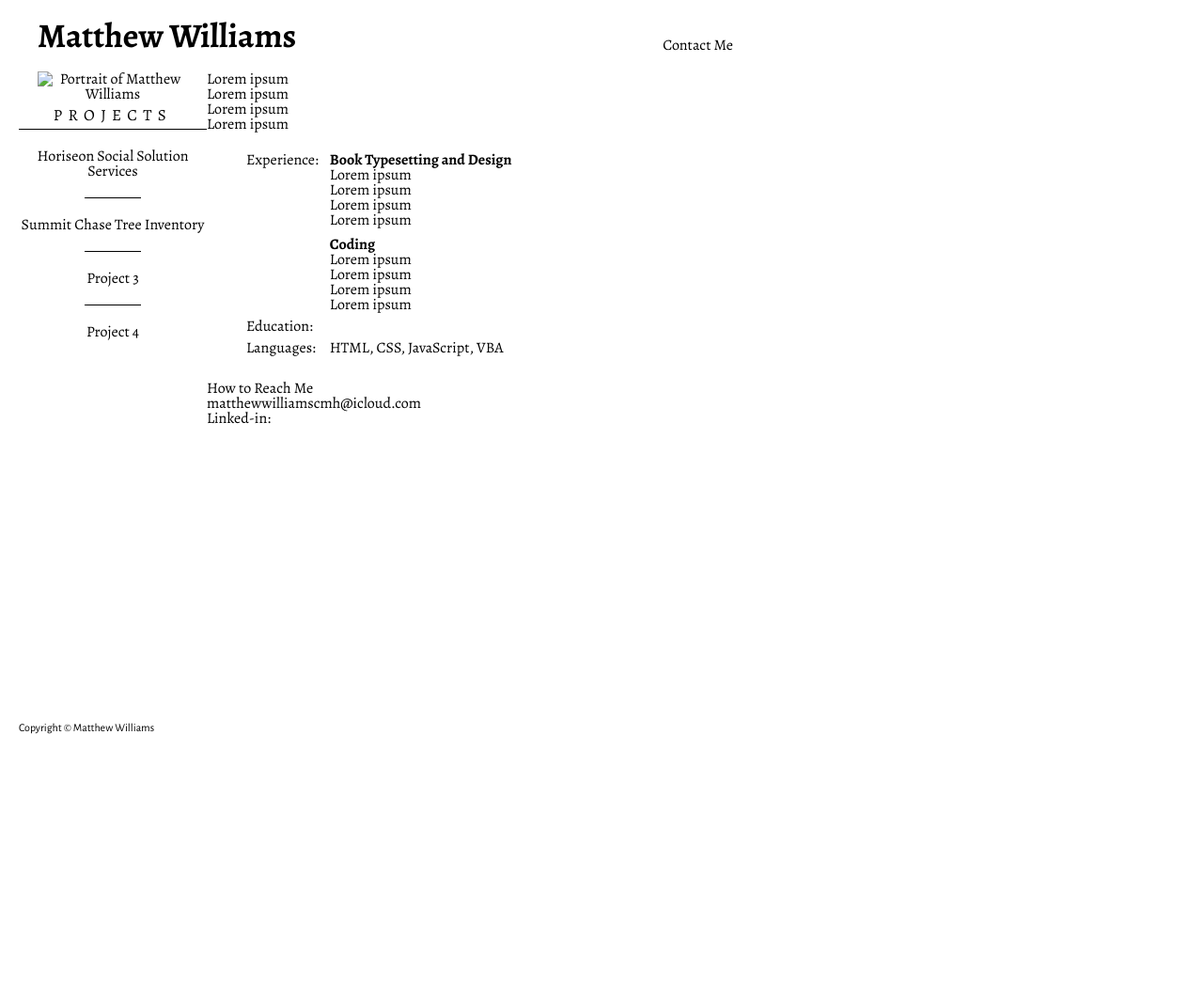
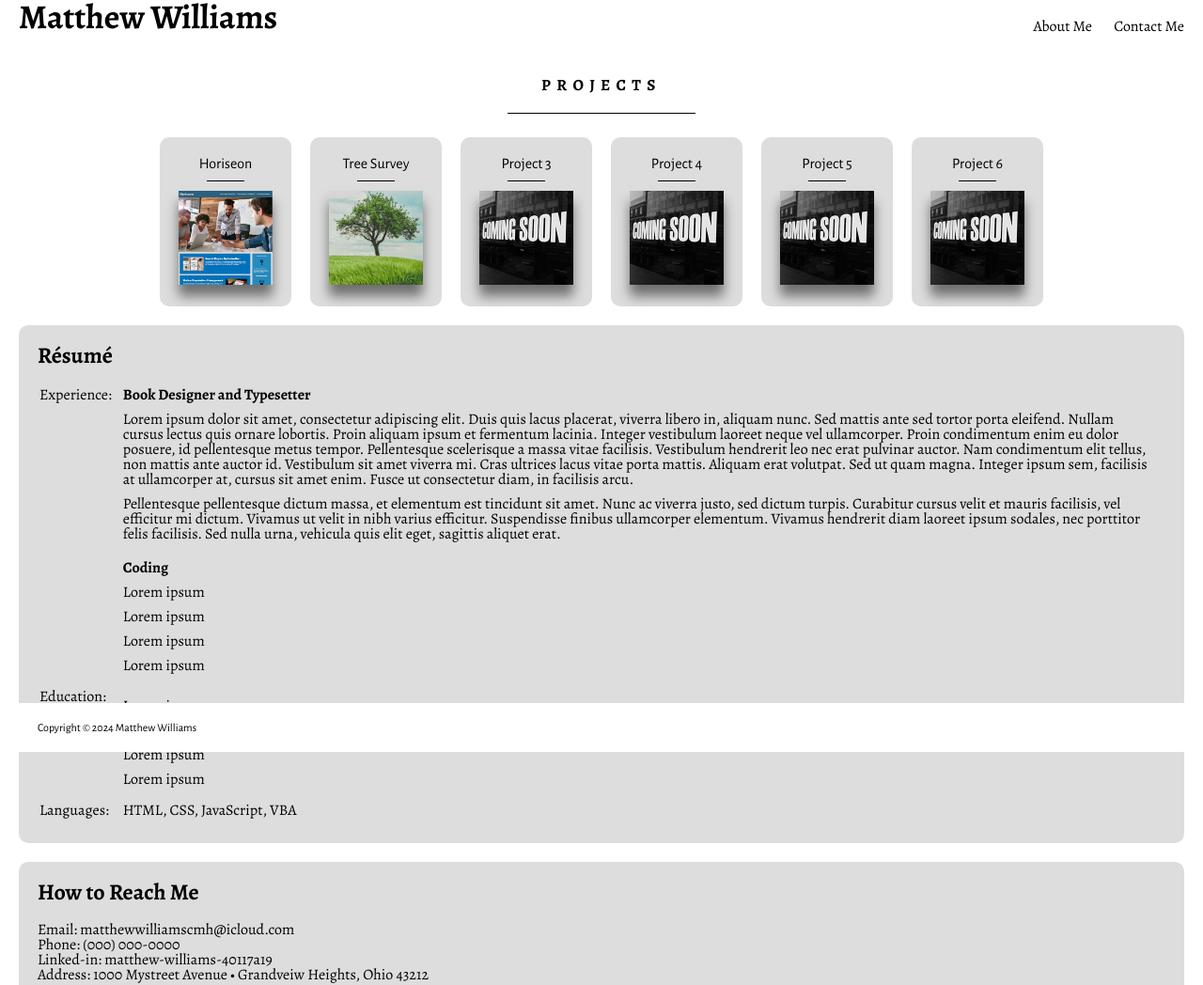
Before and after one commit to MatthewWilliamsCMH/Matthew-Williams-Portfolio, a plain HTML site: page index.html in a window 1280 px wide. Shown: the top 1048 px of the page at 94% size. Before the commit the page ends 800 px from the top, so only its background shows below. Drawn offline with nearby package versions, Linux system fonts and the light colour scheme.

Commit message:
reworked layout to meet brief; finished most coding; minor tweaks and design remain

```diff
--- a/assets/styles.css
+++ b/assets/styles.css
@@ -1,282 +1,177 @@
-/* ---------- fonts ---------- */
-.alegreya-400 {
+/* ---------- universal ---------- */
+  * {
     font-family: "Alegreya", serif;
-    font-optical-sizing: auto;
-    font-weight: 400;
-    font-style: normal;
-  }
-
-  .alegreya-500 {
-    font-family: "Alegreya", serif;
-    font-optical-sizing: auto;
-    font-weight: 500;
-    font-style: normal;
-  }
-
-  .alegreya-600 {
-    font-family: "Alegreya", serif;
-    font-optical-sizing: auto;
-    font-weight: 600;
-    font-style: normal;
-  }
-
-  .alegreya-700 {
-    font-family: "Alegreya", serif;
-    font-optical-sizing: auto;
-    font-weight: 700;
-    font-style: normal;
-  }
-  .alegreya-800 {
-    font-family: "Alegreya", serif;
-    font-optical-sizing: auto;
-    font-weight: 800;
-    font-style: normal;
-  }
-  .alegreya-900 {
-    font-family: "Alegreya", serif;
-    font-optical-sizing: auto;
-    font-weight: 900;
-    font-style: normal;
-  }
-
-  * {
-    box-sizing: border-box;
-    padding: 0;
-    margin: 0;
-    color: black;
     font-size:16px;
-    font-family: "Alegreya", serif;
-    font-optical-sizing: auto;
-    font-weight: 400;
-    font-style: normal;
-}
-
-.alegreya-sans-thin {
-    font-family: "Alegreya Sans", sans-serif;
-    font-weight: 100;
-    font-style: normal;
-  }
-
-  .alegreya-sans-light {
-    font-family: "Alegreya Sans", sans-serif;
-    font-weight: 300;
-    font-style: normal;
-  }
-
-  .alegreya-sans-regular {
-    font-family: "Alegreya Sans", sans-serif;
-    font-weight: 400;
-    font-style: normal;
-  }
-
-  .alegreya-sans-medium {
-    font-family: "Alegreya Sans", sans-serif;
-    font-weight: 500;
-    font-style: normal;
-  }
-
-  .alegreya-sans-bold {
-    font-family: "Alegreya Sans", sans-serif;
-    font-weight: 700;
-    font-style: normal;
-  }
-
-  .alegreya-sans-extrabold {
-    font-family: "Alegreya Sans", sans-serif;
-    font-weight: 800;
-    font-style: normal;
-  }
-
-  .alegreya-sans-black {
-    font-family: "Alegreya Sans", sans-serif;
-    font-weight: 900;
-    font-style: normal;
-  }
-
-  .alegreya-sans-thin-italic {
-    font-family: "Alegreya Sans", sans-serif;
-    font-weight: 100;
-    font-style: italic;
-  }
-
-  .alegreya-sans-light-italic {
-    font-family: "Alegreya Sans", sans-serif;
-    font-weight: 300;
-    font-style: italic;
-  }
-
-  .alegreya-sans-regular-italic {
-    font-family: "Alegreya Sans", sans-serif;
-    font-weight: 400;
-    font-style: italic;
-  }
-
-  .alegreya-sans-medium-italic {
-    font-family: "Alegreya Sans", sans-serif;
-    font-weight: 500;
-    font-style: italic;
-  }
-
-  .alegreya-sans-bold-italic {
-    font-family: "Alegreya Sans", sans-serif;
-    font-weight: 700;
-    font-style: italic;
-  }
-
-  .alegreya-sans-extrabold-italic {
-    font-family: "Alegreya Sans", sans-serif;
-    font-weight: 800;
-    font-style: italic;
-  }
-
-  .alegreya-sans-black-italic {
-    font-family: "Alegreya Sans", sans-serif;
-    font-weight: 900;
-    font-style: italic;
-  }
-
-
-/* ---------- universal ---------- */
-html {
-    max-width:800px;
-    height:100%;
+    font-weight:400;
+    padding:0;
+    margin:0;
+    color:black;
 }
 
 a {
     text-decoration:none;
 }
 
-
-.main {
-    display:flex;
+h2 {
+    font-size:24px;
+    font-weight:700;
+    margin-bottom:20px;
 }
 
-/* ----- header ----- */
+/* ---------- header ---------- */
 .header {
-    /* border: 1px solid blue; */
-    margin-left:20px;
     display:flex;
     justify-content:space-between;
-    padding: 20px;
-}
-.header h1 {
-    font-family: "Alegreya", serf;
-    font-weight:700;
-    font-size:36px;
+    align-items:flex-end;
+    margin-left:20px;
 }
 
-.header div p:hover {
+.header h1 {
+    font-size:36px;
+    font-weight:700;
+}
+
+.header div p {
+    display:inline-block;
+    margin-right:20px;
+}
+
+.header p:hover {
+    font-weight:800;
     text-shadow:0 0 10px orangered;
-    font-weight:800;
     cursor:pointer;
 }
 
-.header div {
-    display:flex;
-    align-items:flex-end;
-}
-
-/* .header div ul {
-    list-style-type: none;
-}
-
-.header div ul li {
-    display:inline-flex;
-}
-
-.header div ul li::before {
-    padding-left:10px;
-    padding-right:10px;
-    content: "|";
-}
-
-.header div ul li:first-child::before {
-    content:none;
-} */
-
-/* ----- sidebar ----- */
-.sidebar {
-    /* border:1px solid red; */
-    margin-left:20px;
-    max-width:200px;
-    min-width:200px;
-    margin-bottom:10px;
+/* ---------- projects ---------- */
+.projects h2 {
+    font-variant:small-caps;
+    text-transform:lowercase;
+    text-align:center;
+    letter-spacing:.40rem;
+    margin-top:40px;
+    padding-bottom:5px;
     text-align:center;
 }
 
-.sidebar div {
-    /* border:1px solid black; */
-    margin-bottom:none;
-}
-
-.sidebar img {
-    max-width:160px;
-    margin-below:20px;
-}
-
-.sidebar h2 {
-    text-transform:lowercase;
-    font-variant:small-caps;
-    font-size:24px;
-    letter-spacing:.40rem;
-    margin-bottom:20px;
-    padding-bottom:5px;
-    border-bottom: 1px solid black;
-}
-
-.sidebar div ul li {
+/* This hack adds the rule below the h2 head. */
+.projects h2::after {
+    border-bottom:1px solid black;
+    content:"";
+    display:block;
+    width:200px;
+    left:0;
+    right:0;
+    margin:0 auto;
     padding-bottom:20px;
 }
 
-.sidebar div ul li::after {
+.panels {
+    display:flex;
+    flex-wrap:wrap;
+    justify-content:center;
+    align-items:left;
+    flex-flow:0 0 100px;
+    row-gap:20px;
+    column-gap:20px;
+}
+
+.panel {
     text-align:center;
+    background-color:#ddd;
+    border-radius:10px;
+    padding:20px;
+}
+
+.panel:hover {
+    transform: scale(1.2);
+}
+
+/*This is not behaving quite correctly */
+.panel:first-of-type {
+    transform: scale(1.2);
+}
+
+.panel:first-of-type:not(:hover) {
+    transform:none;
+}
+
+.panel h3 {
+    font-family:"Alegreya Sans", sans-serif;
+    margin-bottom:10px;
+}
+
+/* This hack adds the rule below the project titles. */
+.panel h3::after {
+    border-bottom:1px solid black;
     content:"";
     display:block;
-    padding-bottom:20px;
-    margin:0 70px;
-    border-bottom:1px solid black;
+    width:40%;
+    left:0;
+    right:0;
+    margin:0 auto;
+    padding-bottom:10px;
 }
 
-.sidebar div ul li:last-child::after {
-    border-bottom:none;
-    padding-bottom:none;
+.panel img {
+    width:100px;
+    box-shadow: 0px 12px 12px 0px rgb(0 0 0 / 50%);
 }
 
-/* ----- page ----- */
+/* ---------- about ---------- */
 .resume {
-    display:flex;
-    align-items:flex-start;
-    /* border: 1px solid blue; */
-    margin-left:20px;
+    display:block;
+    background-color:#ddd;
+    border-radius:10px;
+    margin:20px 20px 0px 20px;
     padding: 20px;
+}
+
+.resume table {
+    margin:0px;
+    padding:0px;
 }
 
 .resume td {
     padding:0px 10px 5px 0;
     vertical-align:top;
+}
+
+.resume td h3 {
+    font-weight:700;
+    margin-top:20px;
+}
+
+.resume td h3:first-child {
+    margin-top:0;
+}
+.resume td p {
+    margin:10px 0px;
+}
+
+/* ---------- addresses ---------- */
+.contact {
+    display:block;
+    background-color:#ddd;
+    border-radius:10px;
+    margin:20px 20px 0px 20px;
+    padding:20px;
+}
+
+.contact  {
 
 }
-
-.resume h3 {
-    font-weight:700;
-    margin-top:10px;
+.contact p:last-child {
+    margin-bottom:40px;
 }
 
-.resume h3:first-child {
-    margin-top:0;
-}
-
-#contact {
-    .color:red;
-    align-items:flex-end;
-}
-
-/* ----- page ----- */
+/* ----- footer ----- */
 footer p {
     font-family:"Alegreya Sans", sans-serif;
     font-size:12px;
     margin-left:20px;
-    margin-bottom:20px;
+    padding:20px 20px 20px 20px;
+    width:100%;
     position:fixed;
+    background-color:white;
     bottom:0;
 }
--- a/index.html
+++ b/index.html
@@ -17,46 +17,62 @@
     <section class="header">
         <h1>Matthew Williams</h1>
         <div>
-                <p><a href=#contact>Contact Me</a></p>
-            </div>
-
-
-
-
-
-        <!-- <div>
-            <ul>
-                <li>
-                    <a href="mailto:matthewwilliamscmh@icloud.com">matthewwilliamscmh@icloud.com</a>
-                </li>
-                <li>(614) 378-2316</li>
-            </ul>
-        </div> -->
-    </section>
-
-    <div class="main">
-        <section class="sidebar">
-            <img src="./assets/portrait.JPG" alt="Portrait of Matthew Williams" style="max-width:160px;" \>
-            <H2>Projects</H2>
-            <div>
-                <ul>
-                    <li><a href="https://matthewwilliamscmh.github.io/homework-01/" target="_blank">Horiseon Social Solution Services</a></li>
-                    <li><a href="./assets/comingsoon.html" target="_blank">Summit Chase Tree Inventory</a></li>
-                    <li><a href="./assets/comingsoon.html" target="_blank">Project 3</a></li>
-                    <li><a href="./assets/comingsoon.html" target="_blank">Project 4</a></li>
-                </ul>
+            <p><a href=#about>About Me</a></p>
+            <p><a href=#addresses>Contact Me</a></p>
         </div>
     </section>
 
-        <section>
+    <section class="projects">
+        <h2>Projects</h2>
+        <div class="panels">
+            <div class="panel">
+                <a href="https://matthewwilliamscmh.github.io/homework-01/" target="_blank">
+                    <h3>Horiseon</h3>
+                    <img src="./assets/Horiseon_thumb.jpg" />
+                </a>
+            </div>
+            <div class="panel">
+                <a href="./assets/comingsoon.html" target="_blank">
+                    <h3>Tree Survey</h3>
+                    <img src="./assets/tree_thumb.jpg" />
+                </a>
+            </div>
+            <div class="panel">
+                <a href="./assets/comingsoon.html" target="_blank">
+                    <h3>Project 3</h3>
+                    <img src="./assets/coming_soon_thumb.jpg" />
+                </a>
+            </div>
+            <div class="panel">
+                <a href="./assets/comingsoon.html" target="_blank">
+                    <h3>Project 4</h3>
+                    <img src="./assets/coming_soon_thumb.jpg" />
+                </a>
+            </div>
+            <div class="panel">
+                <a href="./assets/comingsoon.html" target="_blank">
+                    <h3>Project 5</h3>
+                    <img src="./assets/coming_soon_thumb.jpg" />
+                </a>
+            </div>
+            <div class="panel">
+                <a href="./assets/comingsoon.html" target="_blank">
+                    <h3>Project 6</h3>
+                    <img src="./assets/coming_soon_thumb.jpg" />
+                </a>
+            </div>
+        </div>
+    </section>
+
+    <section id="about" class="resume">
+        <h2>R&eacute;sum&eacute;</h2>
         <table class="resume">
             <tr>
                 <td>Experience:</td>
-                    <td><h3>Book Typesetting and Design</h3>
-                        <p>Lorem ipsum</p>
-                        <p>Lorem ipsum</p>
-                        <p>Lorem ipsum</p>
-                        <p>Lorem ipsum</p>
+                <td>
+                    <h3>Book Designer and Typesetter</h3>
+                    <p>Lorem ipsum dolor sit amet, consectetur adipiscing elit. Duis quis lacus placerat, viverra libero in, aliquam nunc. Sed mattis ante sed tortor porta eleifend. Nullam cursus lectus quis ornare lobortis. Proin aliquam ipsum et fermentum lacinia. Integer vestibulum laoreet neque vel ullamcorper. Proin condimentum enim eu dolor posuere, id pellentesque metus tempor. Pellentesque scelerisque a massa vitae facilisis. Vestibulum hendrerit leo nec erat pulvinar auctor. Nam condimentum elit tellus, non mattis ante auctor id. Vestibulum sit amet viverra mi. Cras ultrices lacus vitae porta mattis. Aliquam erat volutpat. Sed ut quam magna. Integer ipsum sem, facilisis at ullamcorper at, cursus sit amet enim. Fusce ut consectetur diam, in facilisis arcu.</p>
+                    <p>Pellentesque pellentesque dictum massa, et elementum est tincidunt sit amet. Nunc ac viverra justo, sed dictum turpis. Curabitur cursus velit et mauris facilisis, vel efficitur mi dictum. Vivamus ut velit in nibh varius efficitur. Suspendisse finibus ullamcorper elementum. Vivamus hendrerit diam laoreet ipsum sodales, nec porttitor felis facilisis. Sed nulla urna, vehicula quis elit eget, sagittis aliquet erat.</p>
                     <h3>Coding</h3>
                     <p>Lorem ipsum</p>
                     <p>Lorem ipsum</p>
@@ -66,6 +82,7 @@
             </tr>
             <tr>
                 <td>Education:</td>
+                <td>
                     <p>Lorem ipsum</p>
                     <p>Lorem ipsum</p>
                     <p>Lorem ipsum</p>
@@ -77,16 +94,18 @@
                 <td>HTML, CSS, JavaScript, VBA</td>
             </tr>
         </table>
-            <div>
-                <h2 id="contact">How to Reach Me</h2>
-                <p><a href="mailto:matthewwilliamscmh@icloud.com">matthewwilliamscmh@icloud.com</a></p>
-                <p>Linked-in:</p>
-              </div>
     </section>
-    </div>
+
+    <section id="addresses" class="contact">
+        <h2>How to Reach Me</h2>
+        <p>Email: <a href="mailto:matthewwilliamscmh@icloud.com">matthewwilliamscmh@icloud.com</a></p>
+        <p>Phone: (000) 000-0000</p>
+        <p>Linked-in: <a href="https://www.linkedin.com/in/matthew-williams-40117a19/">matthew-williams-40117a19</a></p>
+        <p>Address: 1000 Mystreet Avenue &bullet; Grandveiw Heights, Ohio 43212</p>
+    </section>
 </body>
 
 <footer>
-    <p>Copyright &copy; Matthew Williams<script>document.write(newdate().getFullYear())</script></p>
+    <p>Copyright &copy; <script>document.write(new Date().getFullYear())</script> Matthew Williams</p>
 </footer>
 </html>
```
Also changed, not shown: assets/Horiseon_thumb.jpg (added), assets/coming_soon_thumb.jpg (added), assets/tree_thumb.jpg (added), 1 other file. Lines whose indentation alone changed are shown as unchanged.
